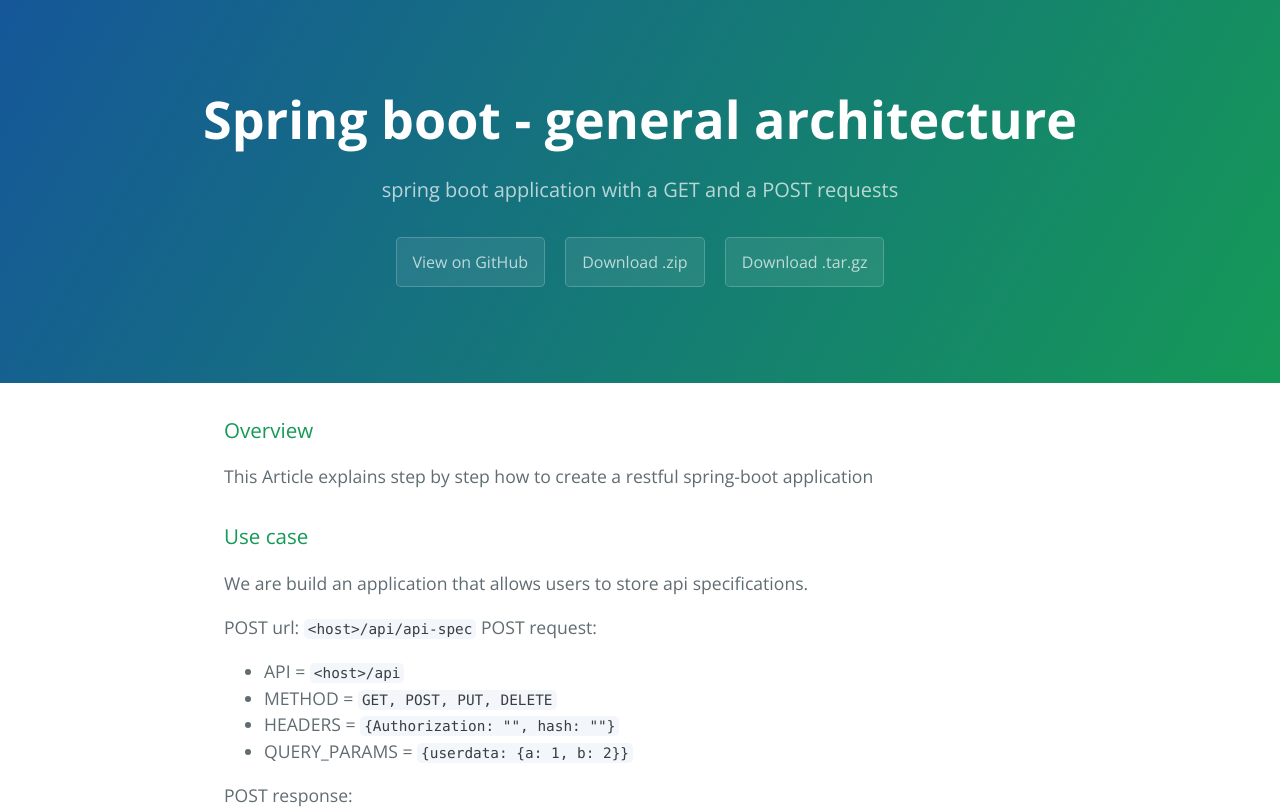
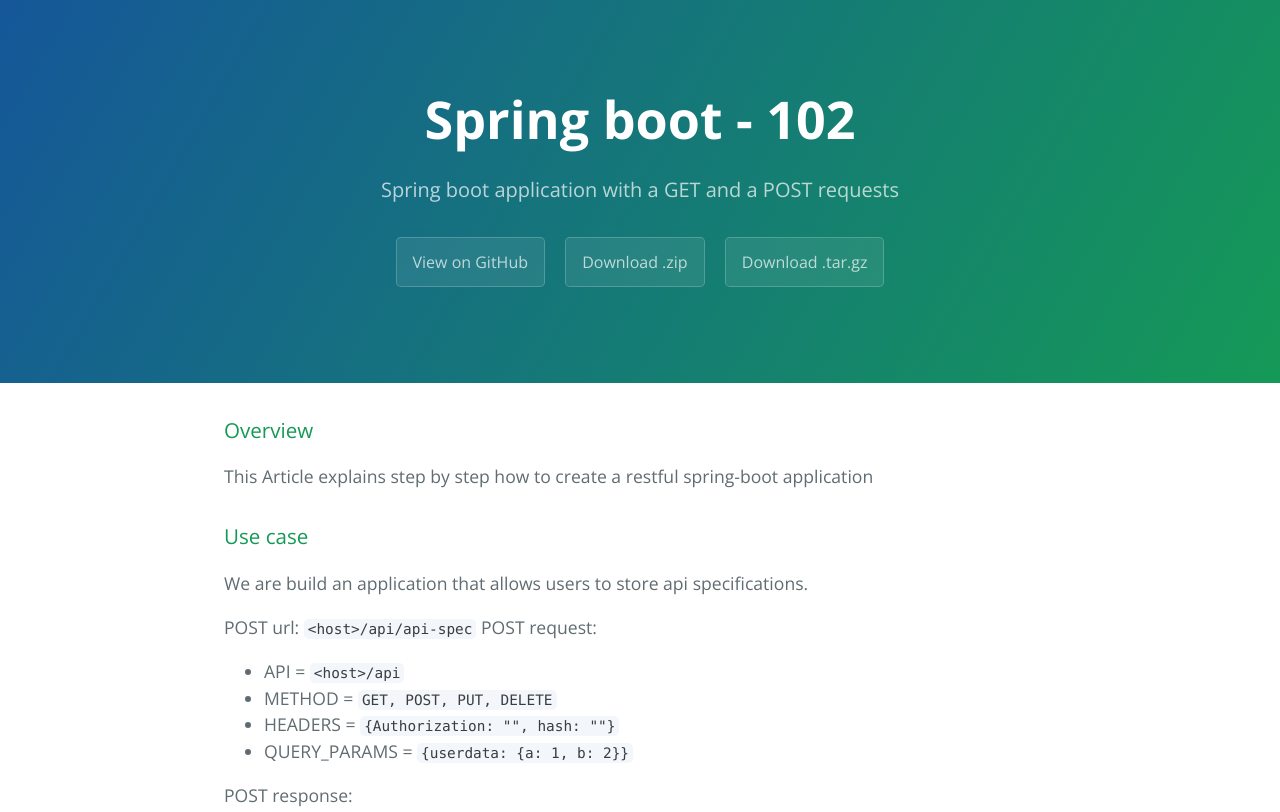
Before and after one commit to fuse-mars/spring-boot-102, a plain HTML site: page index.html in a window 1280 px wide. Shown: the top 812 px of the page. Drawn offline with nearby package versions, Linux system fonts and the light colour scheme.

```diff
--- a/index.html
+++ b/index.html
@@ -2,7 +2,7 @@
 <html lang="en-us">
   <head>
     <meta charset="UTF-8">
-    <title>Spring boot - general architecture by fuse-mars</title>
+    <title>Spring boot - 102 by fuse-mars</title>
     <meta name="viewport" content="width=device-width, initial-scale=1">
     <link rel="stylesheet" type="text/css" href="stylesheets/normalize.css" media="screen">
     <link href='https://fonts.googleapis.com/css?family=Open+Sans:400,700' rel='stylesheet' type='text/css'>
@@ -11,8 +11,8 @@
   </head>
   <body>
     <section class="page-header">
-      <h1 class="project-name">Spring boot - general architecture</h1>
-      <h2 class="project-tagline">spring boot application with a GET and a POST requests </h2>
+      <h1 class="project-name">Spring boot - 102</h1>
+      <h2 class="project-tagline">Spring boot application with a GET and a POST requests </h2>
       <a href="https://github.com/fuse-mars/spring-boot-102" class="btn">View on GitHub</a>
       <a href="https://github.com/fuse-mars/spring-boot-102/zipball/master" class="btn">Download .zip</a>
       <a href="https://github.com/fuse-mars/spring-boot-102/tarball/master" class="btn">Download .tar.gz</a>
@@ -272,8 +272,10 @@
 <li><a href="http://spring.io/guides/gs/accessing-data-rest">http://spring.io/guides/gs/accessing-data-rest</a></li>
 </ul>
 
+<p>Tags: spring boot general architecture, </p>
+
       <footer class="site-footer">
-        <span class="site-footer-owner"><a href="https://github.com/fuse-mars/spring-boot-102">Spring boot - general architecture</a> is maintained by <a href="https://github.com/fuse-mars">fuse-mars</a>.</span>
+        <span class="site-footer-owner"><a href="https://github.com/fuse-mars/spring-boot-102">Spring boot - 102</a> is maintained by <a href="https://github.com/fuse-mars">fuse-mars</a>.</span>
 
         <span class="site-footer-credits">This page was generated by <a href="https://pages.github.com">GitHub Pages</a> using the <a href="https://github.com/jasonlong/cayman-theme">Cayman theme</a> by <a href="https://twitter.com/jasonlong">Jason Long</a>.</span>
       </footer>
```
Also changed, not shown: params.json (+1 -1 lines).
